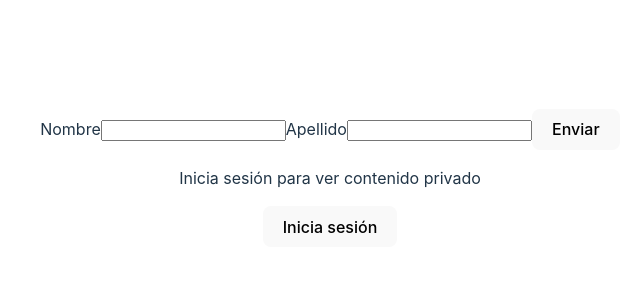
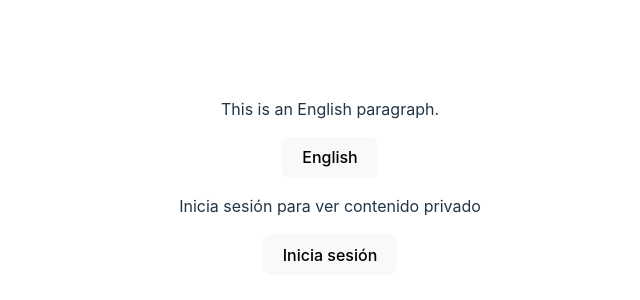
Before and after one commit to labmiracle/jeune-winsley, a React (Vite) app in the folder react-ml/: page /usuario-anonimo in a window 1280 px wide. Shown: the part 222-522 px from the top of the page, without its empty margins (310-950 px from the left). Built offline with nearby package versions, Linux system fonts and the light colour scheme.

Commit message:
context bilingual page

```diff
--- a/react-ml/src/App.jsx
+++ b/react-ml/src/App.jsx
@@ -16,6 +16,8 @@
 import UserNotLoggedIn from './exercices/eventt/UserNotLoggedIn'
 import LoggedInUser from './exercices/eventt/LoggedInUser'
 import Refs from './exercices/refs/Refs'
+import LanguageProvider from './exercices/contextt/LanguageProvider.jsx'
+import MainTex from './exercices/contextt/MainTex'
 
 
 
@@ -23,11 +25,11 @@
 function App() {
 
    return (
-    <>
-    <Refs/>
-
+    <LanguageProvider>
+        <div>
+          <MainTex/>
+           {/* <Refs/>    */}
         <BrowserRouter>
-
           <Routes>
             {/* <Route path='/nav' element={<Nav />} />
             <Route path='/props' element={<Props />} />
@@ -39,11 +41,12 @@
             <Route element={<ProtectedRoutes/>}>
                 <Route path ="/usuario-identificado" element={<LoggedInUser/>}/>
             </Route>
+            <Route path ="/usuario-anonimo" element={<UserNotLoggedIn/>}/>
 
-        <Route path ="/usuario-anonimo" element={<UserNotLoggedIn/>}/>
           </Routes>
         </BrowserRouter>
-    </>
+        </div>
+    </LanguageProvider>
   )
 }
 
--- /dev/null
+++ b/react-ml/src/exercices/contextt/LanguageProvider.jsx
@@ -0,0 +1,36 @@
+import React, { createContext, useState } from "react";
+
+export const LanguageContext = createContext();
+
+const texto = {
+  spanish: {
+    title: "Español",
+    paragraph: "Este en parrafo en español"
+  },
+  english: {
+    title: "English",
+    paragraph: "This is an English paragraph."
+  }
+};
+
+const LanguageProvider = ({ children }) => {
+  const [currentLanguage, setCurrentLanguage] = useState("english");
+
+  const updateLanguage = (newLanguage) => {
+    setCurrentLanguage(newLanguage);
+  };
+
+  const contextValues = {
+    currentLanguage,
+    updateLanguage,
+    ...texto,
+  };
+
+  return (
+    <LanguageContext.Provider value={contextValues}>
+      {children}
+    </LanguageContext.Provider>
+  );
+};
+
+export default LanguageProvider;
--- /dev/null
+++ b/react-ml/src/exercices/contextt/MainTex.jsx
@@ -0,0 +1,18 @@
+import React, { useContext } from "react";
+import { LanguageContext } from "./LanguageProvider";
+import SSwitchLanguage from "./SSwitchLanguage";
+
+const MainTex = () => {
+  const { spanish, english, currentLanguage } = useContext(LanguageContext);
+
+  const paragraphText = currentLanguage === "english" ? english.paragraph : spanish.paragraph;
+
+  return (
+    <div>
+      <p>{paragraphText}</p>
+      <SSwitchLanguage />
+    </div>
+  );
+};
+
+export default MainTex;
--- /dev/null
+++ b/react-ml/src/exercices/contextt/SSwitchLanguage.jsx
@@ -0,0 +1,23 @@
+import React, { useContext } from "react";
+import { LanguageContext } from "./LanguageProvider";
+
+const SSwitchLanguage = () => {
+  const { spanish, english, currentLanguage, updateLanguage } = useContext(LanguageContext);
+
+  const handleClick = () => {
+    const newLanguage = currentLanguage === "english" ? "spanish" : "english";
+    updateLanguage(newLanguage);
+  };
+
+  const buttonLabel = currentLanguage === "english" ? english.title : spanish.title;
+
+  return (
+    <div>
+      <button type="button" onClick={handleClick}>
+        {buttonLabel}
+      </button>
+    </div>
+  );
+};
+
+export default SSwitchLanguage;
```
Also changed, not shown: react-ml/src/exercices/contextt/Contextt.jsx (deleted, +0 -9 lines), 1 other file (tests, documents, lock files or other folders). Lines whose indentation alone changed are shown as unchanged.
